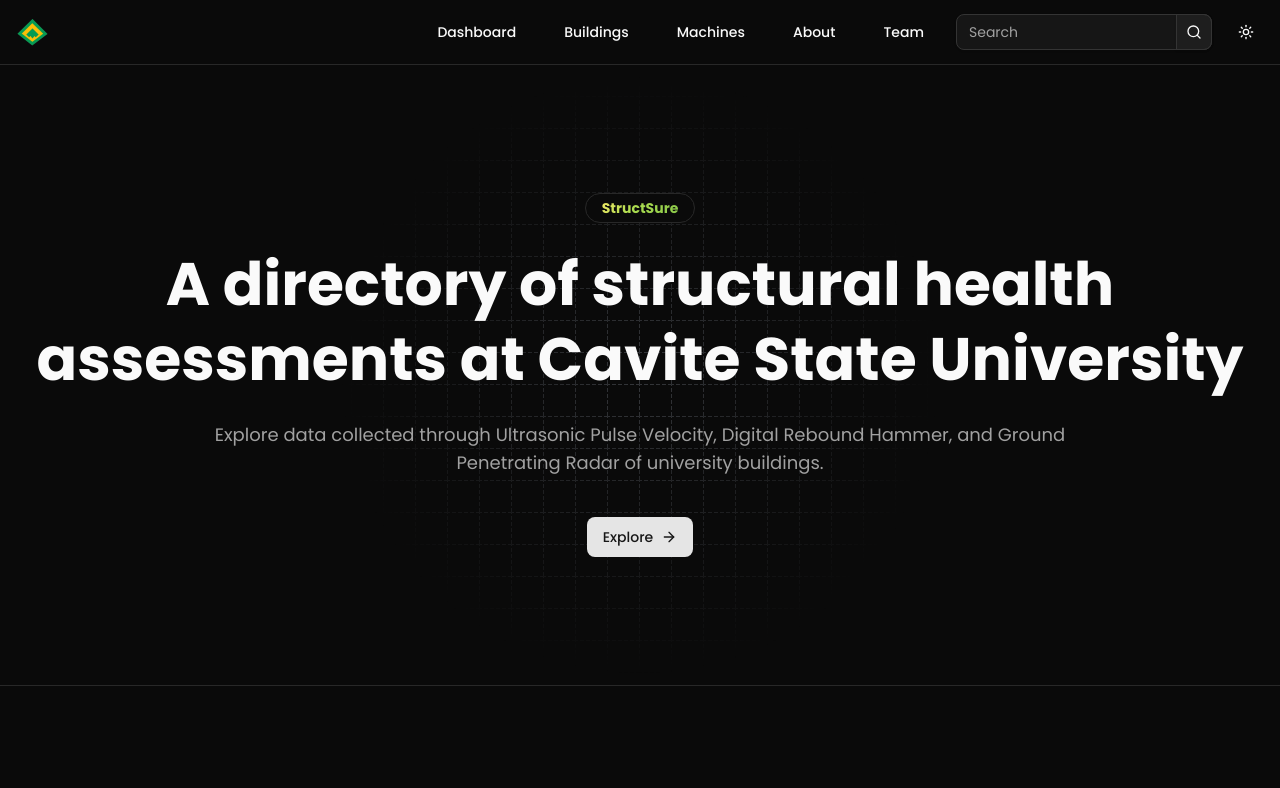
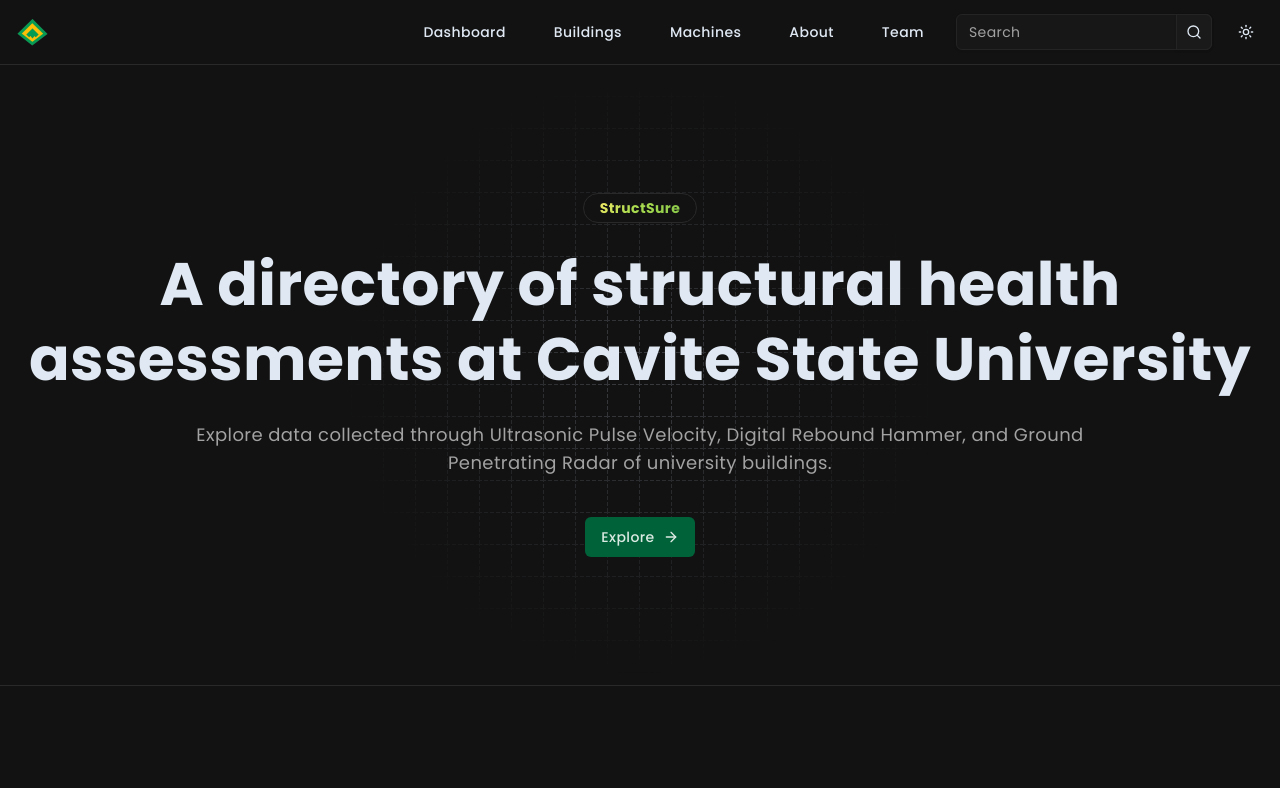
Before and after one commit to jnssvdl/structsure, a Next.js app: page / in a window 1280 px wide. Shown: the top 788 px of the page. Built offline with nearby package versions, Linux system fonts and the light colour scheme.

Commit message:
feat: update color variables and improve shadow settings in globals.css for enhanced styling

```diff
--- a/app/globals.css
+++ b/app/globals.css
@@ -4,129 +4,121 @@
 @custom-variant dark (&:is(.dark *));
 
 :root {
-  --background: oklch(1 0 0);
-  --foreground: oklch(0.145 0 0);
-  --card: oklch(1 0 0);
-  --card-foreground: oklch(0.145 0 0);
-  --popover: oklch(1 0 0);
-  --popover-foreground: oklch(0.145 0 0);
-  --primary: oklch(0.205 0 0);
-  --primary-foreground: oklch(0.985 0 0);
-  --secondary: oklch(0.97 0 0);
-  --secondary-foreground: oklch(0.205 0 0);
-  --muted: oklch(0.97 0 0);
-  --muted-foreground: oklch(0.556 0 0);
-  --accent: oklch(0.97 0 0);
-  --accent-foreground: oklch(0.205 0 0);
-  --destructive: oklch(0.577 0.245 27.325);
-  --destructive-foreground: oklch(1 0 0);
-  --border: oklch(0.922 0 0);
-  --input: oklch(0.922 0 0);
-  --ring: oklch(0.708 0 0);
-  --chart-1: oklch(0.81 0.1 252);
-  --chart-2: oklch(0.62 0.19 260);
-  --chart-3: oklch(0.55 0.22 263);
-  --chart-4: oklch(0.49 0.22 264);
-  --chart-5: oklch(0.42 0.18 266);
-  --sidebar: oklch(0.985 0 0);
-  --sidebar-foreground: oklch(0.145 0 0);
-  --sidebar-primary: oklch(0.205 0 0);
-  --sidebar-primary-foreground: oklch(0.985 0 0);
-  --sidebar-accent: oklch(0.97 0 0);
-  --sidebar-accent-foreground: oklch(0.205 0 0);
-  --sidebar-border: oklch(0.922 0 0);
-  --sidebar-ring: oklch(0.708 0 0);
-  --font-sans:
-    ui-sans-serif, system-ui, -apple-system, BlinkMacSystemFont, "Segoe UI",
-    Roboto, "Helvetica Neue", Arial, "Noto Sans", sans-serif,
-    "Apple Color Emoji", "Segoe UI Emoji", "Segoe UI Symbol", "Noto Color Emoji";
+  --background: oklch(0.9911 0 0);
+  --foreground: oklch(0.2046 0 0);
+  --card: oklch(0.9911 0 0);
+  --card-foreground: oklch(0.2046 0 0);
+  --popover: oklch(0.9911 0 0);
+  --popover-foreground: oklch(0.4386 0 0);
+  --primary: oklch(0.8827 0.1712 158.7781);
+  --primary-foreground: oklch(0.2667 0.0211 164.7993);
+  --secondary: oklch(0.994 0 0);
+  --secondary-foreground: oklch(0.2046 0 0);
+  --muted: oklch(0.9461 0 0);
+  --muted-foreground: oklch(0.2435 0 0);
+  --accent: oklch(0.9461 0 0);
+  --accent-foreground: oklch(0.2435 0 0);
+  --destructive: oklch(0.5783 0.2203 31.8089);
+  --destructive-foreground: oklch(0.9934 0.0032 17.2118);
+  --border: oklch(0.9037 0 0);
+  --input: oklch(0.9731 0 0);
+  --ring: oklch(0.8827 0.1712 158.7781);
+  --chart-1: oklch(0.8827 0.1712 158.7781);
+  --chart-2: oklch(0.6225 0.2041 259.9027);
+  --chart-3: oklch(0.5964 0.24 291.2367);
+  --chart-4: oklch(0.7857 0.1716 68.572);
+  --chart-5: oklch(0.7378 0.1657 160.4561);
+  --sidebar: oklch(0.9911 0 0);
+  --sidebar-foreground: oklch(0.5452 0 0);
+  --sidebar-primary: oklch(0.8827 0.1712 158.7781);
+  --sidebar-primary-foreground: oklch(0.2667 0.0211 164.7993);
+  --sidebar-accent: oklch(0.9461 0 0);
+  --sidebar-accent-foreground: oklch(0.2435 0 0);
+  --sidebar-border: oklch(0.9037 0 0);
+  --sidebar-ring: oklch(0.8827 0.1712 158.7781);
+  --font-sans: Outfit, sans-serif;
   --font-serif: ui-serif, Georgia, Cambria, "Times New Roman", Times, serif;
-  --font-mono:
-    ui-monospace, SFMono-Regular, Menlo, Monaco, Consolas, "Liberation Mono",
-    "Courier New", monospace;
-  --radius: 0.625rem;
-  --shadow-x: 0;
+  --font-mono: monospace;
+  --radius: 0.5rem;
+  --shadow-x: 0px;
   --shadow-y: 1px;
   --shadow-blur: 3px;
   --shadow-spread: 0px;
-  --shadow-opacity: 0.1;
-  --shadow-color: oklch(0 0 0);
-  --shadow-2xs: 0 1px 3px 0px hsl(0 0% 0% / 0.05);
-  --shadow-xs: 0 1px 3px 0px hsl(0 0% 0% / 0.05);
+  --shadow-opacity: 0.17;
+  --shadow-color: #000000;
+  --shadow-2xs: 0px 1px 3px 0px hsl(0 0% 0% / 0.09);
+  --shadow-xs: 0px 1px 3px 0px hsl(0 0% 0% / 0.09);
   --shadow-sm:
-    0 1px 3px 0px hsl(0 0% 0% / 0.1), 0 1px 2px -1px hsl(0 0% 0% / 0.1);
-  --shadow: 0 1px 3px 0px hsl(0 0% 0% / 0.1), 0 1px 2px -1px hsl(0 0% 0% / 0.1);
+    0px 1px 3px 0px hsl(0 0% 0% / 0.17), 0px 1px 2px -1px hsl(0 0% 0% / 0.17);
+  --shadow:
+    0px 1px 3px 0px hsl(0 0% 0% / 0.17), 0px 1px 2px -1px hsl(0 0% 0% / 0.17);
   --shadow-md:
-    0 1px 3px 0px hsl(0 0% 0% / 0.1), 0 2px 4px -1px hsl(0 0% 0% / 0.1);
+    0px 1px 3px 0px hsl(0 0% 0% / 0.17), 0px 2px 4px -1px hsl(0 0% 0% / 0.17);
   --shadow-lg:
-    0 1px 3px 0px hsl(0 0% 0% / 0.1), 0 4px 6px -1px hsl(0 0% 0% / 0.1);
+    0px 1px 3px 0px hsl(0 0% 0% / 0.17), 0px 4px 6px -1px hsl(0 0% 0% / 0.17);
   --shadow-xl:
-    0 1px 3px 0px hsl(0 0% 0% / 0.1), 0 8px 10px -1px hsl(0 0% 0% / 0.1);
-  --shadow-2xl: 0 1px 3px 0px hsl(0 0% 0% / 0.25);
-  --tracking-normal: 0em;
+    0px 1px 3px 0px hsl(0 0% 0% / 0.17), 0px 8px 10px -1px hsl(0 0% 0% / 0.17);
+  --shadow-2xl: 0px 1px 3px 0px hsl(0 0% 0% / 0.43);
+  --tracking-normal: 0.025em;
   --spacing: 0.25rem;
 }
 
 .dark {
-  --background: oklch(0.145 0 0);
-  --foreground: oklch(0.985 0 0);
-  --card: oklch(0.205 0 0);
-  --card-foreground: oklch(0.985 0 0);
-  --popover: oklch(0.269 0 0);
-  --popover-foreground: oklch(0.985 0 0);
-  --primary: oklch(0.922 0 0);
-  --primary-foreground: oklch(0.205 0 0);
-  --secondary: oklch(0.269 0 0);
-  --secondary-foreground: oklch(0.985 0 0);
-  --muted: oklch(0.269 0 0);
-  --muted-foreground: oklch(0.708 0 0);
-  --accent: oklch(0.371 0 0);
-  --accent-foreground: oklch(0.985 0 0);
-  --destructive: oklch(0.704 0.191 22.216);
-  --destructive-foreground: oklch(0.985 0 0);
-  --border: oklch(0.275 0 0);
-  --input: oklch(0.325 0 0);
-  --ring: oklch(0.556 0 0);
-  --chart-1: oklch(0.81 0.1 252);
-  --chart-2: oklch(0.62 0.19 260);
-  --chart-3: oklch(0.55 0.22 263);
-  --chart-4: oklch(0.49 0.22 264);
-  --chart-5: oklch(0.42 0.18 266);
-  --sidebar: oklch(0.205 0 0);
-  --sidebar-foreground: oklch(0.985 0 0);
-  --sidebar-primary: oklch(0.488 0.243 264.376);
-  --sidebar-primary-foreground: oklch(0.985 0 0);
-  --sidebar-accent: oklch(0.269 0 0);
-  --sidebar-accent-foreground: oklch(0.985 0 0);
-  --sidebar-border: oklch(0.275 0 0);
-  --sidebar-ring: oklch(0.439 0 0);
-  --font-sans:
-    ui-sans-serif, system-ui, -apple-system, BlinkMacSystemFont, "Segoe UI",
-    Roboto, "Helvetica Neue", Arial, "Noto Sans", sans-serif,
-    "Apple Color Emoji", "Segoe UI Emoji", "Segoe UI Symbol", "Noto Color Emoji";
+  --background: oklch(0.1822 0 0);
+  --foreground: oklch(0.9274 0.0178 253.3431);
+  --card: oklch(0.2046 0 0);
+  --card-foreground: oklch(0.9274 0.0178 253.3431);
+  --popover: oklch(0.2603 0 0);
+  --popover-foreground: oklch(0.7348 0 0);
+  --primary: oklch(0.4365 0.1044 156.7556);
+  --primary-foreground: oklch(0.9239 0.0185 166.3528);
+  --secondary: oklch(0.2603 0 0);
+  --secondary-foreground: oklch(0.9851 0 0);
+  --muted: oklch(0.2393 0 0);
+  --muted-foreground: oklch(0.7122 0 0);
+  --accent: oklch(0.3132 0 0);
+  --accent-foreground: oklch(0.9851 0 0);
+  --destructive: oklch(0.3237 0.1133 30.919);
+  --destructive-foreground: oklch(0.9354 0.0067 28.8346);
+  --border: oklch(0.2809 0 0);
+  --input: oklch(0.2603 0 0);
+  --ring: oklch(0.8693 0.2333 149.3428);
+  --chart-1: oklch(0.8693 0.2333 149.3428);
+  --chart-2: oklch(0.7122 0.1526 254.9868);
+  --chart-3: oklch(0.7014 0.173 293.2216);
+  --chart-4: oklch(0.8447 0.1675 84.1157);
+  --chart-5: oklch(0.8697 0.1569 180.0014);
+  --sidebar: oklch(0.1822 0 0);
+  --sidebar-foreground: oklch(0.6301 0 0);
+  --sidebar-primary: oklch(0.4365 0.1044 156.7556);
+  --sidebar-primary-foreground: oklch(0.9239 0.0185 166.3528);
+  --sidebar-accent: oklch(0.3132 0 0);
+  --sidebar-accent-foreground: oklch(0.9851 0 0);
+  --sidebar-border: oklch(0.2809 0 0);
+  --sidebar-ring: oklch(0.8693 0.2333 149.3428);
+  --font-sans: Outfit, sans-serif;
   --font-serif: ui-serif, Georgia, Cambria, "Times New Roman", Times, serif;
-  --font-mono:
-    ui-monospace, SFMono-Regular, Menlo, Monaco, Consolas, "Liberation Mono",
-    "Courier New", monospace;
-  --radius: 0.625rem;
-  --shadow-x: 0;
+  --font-mono: monospace;
+  --radius: 0.5rem;
+  --shadow-x: 0px;
   --shadow-y: 1px;
   --shadow-blur: 3px;
   --shadow-spread: 0px;
-  --shadow-opacity: 0.1;
-  --shadow-color: oklch(0 0 0);
-  --shadow-2xs: 0 1px 3px 0px hsl(0 0% 0% / 0.05);
-  --shadow-xs: 0 1px 3px 0px hsl(0 0% 0% / 0.05);
+  --shadow-opacity: 0.17;
+  --shadow-color: #000000;
+  --shadow-2xs: 0px 1px 3px 0px hsl(0 0% 0% / 0.09);
+  --shadow-xs: 0px 1px 3px 0px hsl(0 0% 0% / 0.09);
   --shadow-sm:
-    0 1px 3px 0px hsl(0 0% 0% / 0.1), 0 1px 2px -1px hsl(0 0% 0% / 0.1);
-  --shadow: 0 1px 3px 0px hsl(0 0% 0% / 0.1), 0 1px 2px -1px hsl(0 0% 0% / 0.1);
+    0px 1px 3px 0px hsl(0 0% 0% / 0.17), 0px 1px 2px -1px hsl(0 0% 0% / 0.17);
+  --shadow:
+    0px 1px 3px 0px hsl(0 0% 0% / 0.17), 0px 1px 2px -1px hsl(0 0% 0% / 0.17);
   --shadow-md:
-    0 1px 3px 0px hsl(0 0% 0% / 0.1), 0 2px 4px -1px hsl(0 0% 0% / 0.1);
+    0px 1px 3px 0px hsl(0 0% 0% / 0.17), 0px 2px 4px -1px hsl(0 0% 0% / 0.17);
   --shadow-lg:
-    0 1px 3px 0px hsl(0 0% 0% / 0.1), 0 4px 6px -1px hsl(0 0% 0% / 0.1);
+    0px 1px 3px 0px hsl(0 0% 0% / 0.17), 0px 4px 6px -1px hsl(0 0% 0% / 0.17);
   --shadow-xl:
-    0 1px 3px 0px hsl(0 0% 0% / 0.1), 0 8px 10px -1px hsl(0 0% 0% / 0.1);
-  --shadow-2xl: 0 1px 3px 0px hsl(0 0% 0% / 0.25);
+    0px 1px 3px 0px hsl(0 0% 0% / 0.17), 0px 8px 10px -1px hsl(0 0% 0% / 0.17);
+  --shadow-2xl: 0px 1px 3px 0px hsl(0 0% 0% / 0.43);
 }
 
 @theme inline {
@@ -180,6 +172,17 @@
   --shadow-lg: var(--shadow-lg);
   --shadow-xl: var(--shadow-xl);
   --shadow-2xl: var(--shadow-2xl);
+
+  --tracking-tighter: calc(var(--tracking-normal) - 0.05em);
+  --tracking-tight: calc(var(--tracking-normal) - 0.025em);
+  --tracking-normal: var(--tracking-normal);
+  --tracking-wide: calc(var(--tracking-normal) + 0.025em);
+  --tracking-wider: calc(var(--tracking-normal) + 0.05em);
+  --tracking-widest: calc(var(--tracking-normal) + 0.1em);
+}
+
+body {
+  letter-spacing: var(--tracking-normal);
 }
 
 @layer base {
```
